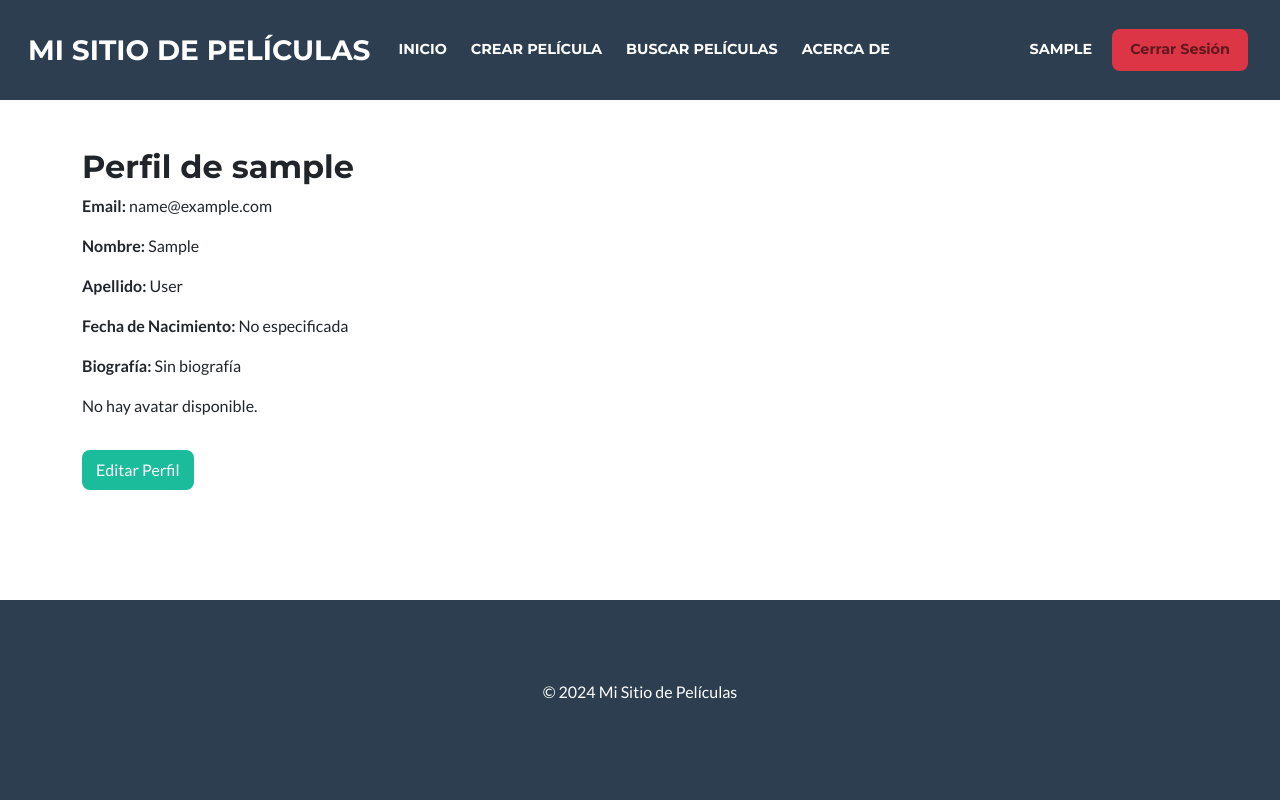
After one commit to Nicolas-Alvaredo/Alvaredo---Proyecto-Final-Python---Coderhouse, a Django app: page /accounts/perfil/ in a window 1280 px wide. The commit adds this page. Run offline with Django 5.2, Linux system fonts and the light colour scheme; the visitor is signed in with stand-in values (Sample User, id 1); data comes from the database, SQL or seed files in the repository; some libraries are stand-ins or nearby versions.

Commit message:
Agregado de detalles en el perfil y edicion

```diff
--- a/login/models.py
+++ b/login/models.py
@@ -4,6 +4,8 @@ from django.contrib.auth.models import User
 class DatosExtra(models.Model):
     user = models.OneToOneField(User, on_delete=models.CASCADE)
     avatar = models.ImageField(upload_to='avatares/', blank=True, null=True)
+    fecha_nacimiento = models.DateField(blank=True, null=True)
+    biografia = models.TextField(blank=True, null=True)
 
     def __str__(self):
         return f"{self.user.username}'s extra data"
--- /dev/null
+++ b/login/templates/login/ver_perfil.html
@@ -0,0 +1,21 @@
+{% extends 'base.html' %}
+
+{% block title %}Perfil de {{ perfil.user.username }}{% endblock %}
+
+{% block content %}
+    <h2>Perfil de {{ perfil.user.username }}</h2>
+
+    <p><strong>Email:</strong> {{ perfil.user.email }}</p>
+    <p><strong>Nombre:</strong> {{ perfil.user.first_name }}</p>
+    <p><strong>Apellido:</strong> {{ perfil.user.last_name }}</p>
+    <p><strong>Fecha de Nacimiento:</strong> {{ perfil.fecha_nacimiento|default:"No especificada" }}</p>
+    <p><strong>Biografía:</strong> {{ perfil.biografia|default:"Sin biografía" }}</p>
+
+    {% if perfil.avatar %}
+        <img src="{{ perfil.avatar.url }}" alt="Avatar" style="max-width: 150px;">
+    {% else %}
+        <p>No hay avatar disponible.</p>
+    {% endif %}
+
+    <a href="{% url 'login:editar_perfil' %}" class="btn btn-primary mt-3">Editar Perfil</a>
+{% endblock %}
--- a/login/urls.py
+++ b/login/urls.py
@@ -1,5 +1,5 @@
 from django.urls import path
-from .views import RegisterView, CustomLoginView, CustomLogoutView, EditarPerfilView, CambiarPasswordView
+from .views import RegisterView, CustomLoginView, CustomLogoutView, VerPerfilView, EditarPerfilView, CambiarPasswordView
 
 # Namespace de la app
 app_name = "login"
@@ -8,6 +8,7 @@ urlpatterns = [
     path('login/', CustomLoginView.as_view(), name='login'),
     path('logout/', CustomLogoutView.as_view(), name='logout'),
     path('register/', RegisterView.as_view(), name='register'),
+    path('perfil/', VerPerfilView.as_view(), name='ver_perfil'),
     path('editar-perfil/', EditarPerfilView.as_view(), name='editar_perfil'),
     path('cambiar-password/', CambiarPasswordView.as_view(), name='cambiar_password'),
 ]
--- a/login/views.py
+++ b/login/views.py
@@ -1,11 +1,12 @@
 from django.urls import reverse_lazy
 from .forms import CustomUserCreationForm, EditarPerfilForm
-from django.views.generic import CreateView, UpdateView
+from django.views.generic import CreateView, UpdateView, DetailView
 from django.contrib.auth.views import LoginView, LogoutView, PasswordChangeView
 from django.contrib.auth.mixins import LoginRequiredMixin
 from .models import DatosExtra
 from django.shortcuts import get_object_or_404
 from django.contrib import messages
+
 
 # Vista de registro usando CBV
 class RegisterView(CreateView):
@@ -27,31 +28,43 @@ class CustomLoginView(LoginView):
 class CustomLogoutView(LogoutView):
     next_page = reverse_lazy('mi_app:inicio')
 
+# Vista de detalle de Usuario usando CBV
+class VerPerfilView(LoginRequiredMixin, DetailView):
+    model = DatosExtra
+    template_name = 'login/ver_perfil.html'
+    context_object_name = 'perfil'
+
+    def get_object(self):
+        # Asegura que cada usuario tenga un perfil y lo devuelve
+        return DatosExtra.objects.get_or_create(user=self.request.user)[0]
+
 # Vista de edición de perfil usando CBV
 class EditarPerfilView(LoginRequiredMixin, UpdateView):
     template_name = 'login/editar_perfil.html'
     form_class = EditarPerfilForm
-    success_url = reverse_lazy('mi_app:inicio')
+    success_url = reverse_lazy('login:ver_perfil')
 
     def get_object(self):
-        # Obtiene el usuario actual y crea DatosExtra si no existe
+        # Asegura que el objeto DatosExtra exista para el usuario
         user = self.request.user
-        DatosExtra.objects.get_or_create(user=user)  # Asegura que DatosExtra exista
+        DatosExtra.objects.get_or_create(user=user)
         return user
 
+    def get_form_kwargs(self):
+        # Pasar el usuario al formulario
+        kwargs = super().get_form_kwargs()
+        kwargs['user'] = self.request.user
+        return kwargs
+
     def form_valid(self, form):
-        # Guarda el avatar si fue subido
-        avatar = form.cleaned_data.get('avatar')
-        if avatar:
-            datos_extra = get_object_or_404(DatosExtra, user=self.request.user)
-            datos_extra.avatar = avatar
-            datos_extra.save()
+        # Guardar los datos adicionales si fueron proporcionados
         return super().form_valid(form)
+
 
 # Vista para cambiar contraseña usando CBV
 class CambiarPasswordView(LoginRequiredMixin, PasswordChangeView):
     template_name = 'login/cambiar_password.html'
-    success_url = reverse_lazy('mi_app:inicio')  # Redirigir al inicio
+    success_url = reverse_lazy('login:ver_perfil')  # Redirigir al inicio
 
     def form_valid(self, form):
         """Envía mensaje de éxito y redirige al inicio."""
--- a/templates/base.html
+++ b/templates/base.html
@@ -49,7 +49,7 @@
                 <ul class="navbar-nav ms-auto">
                     {% if user.is_authenticated %}
                         <li class="nav-item d-flex align-items-center mx-2">
-                            <a class="nav-link d-flex align-items-center" href="{% url 'login:editar_perfil' %}">
+                            <a class="nav-link d-flex align-items-center" href="{% url 'login:ver_perfil' %}">
                                 {% if user.datosextra.avatar %}
                                     <img src="{{ user.datosextra.avatar.url }}" alt="Avatar"
                                          class="rounded-circle me-2" height="30" width="30">
```
Also changed, not shown: login/forms.py (+48 -3 lines), login/templates/login/editar_perfil.html (+6 -5 lines), login/migrations/0002_datosextra_biografia_datosextra_fecha_nacimiento.py (added).
